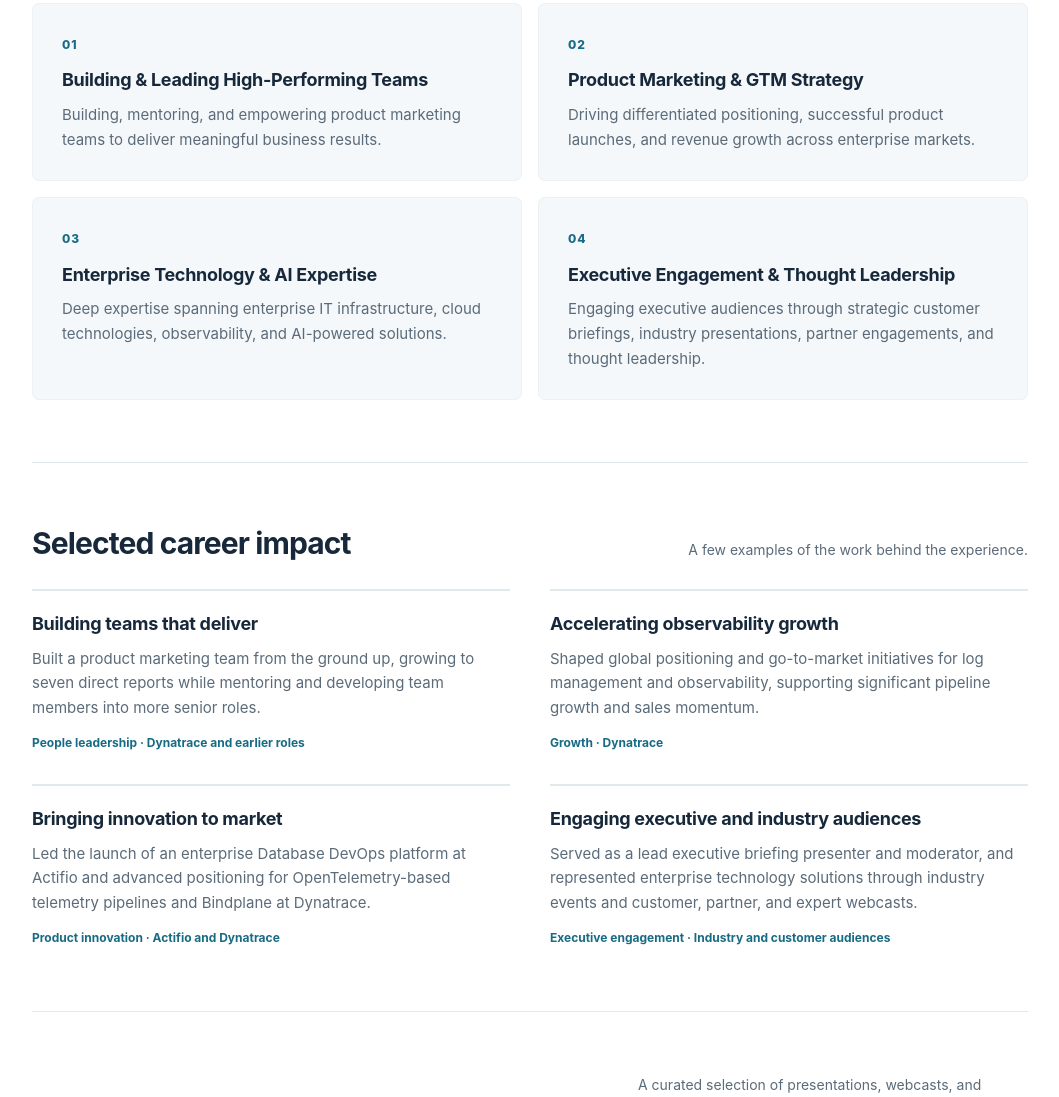
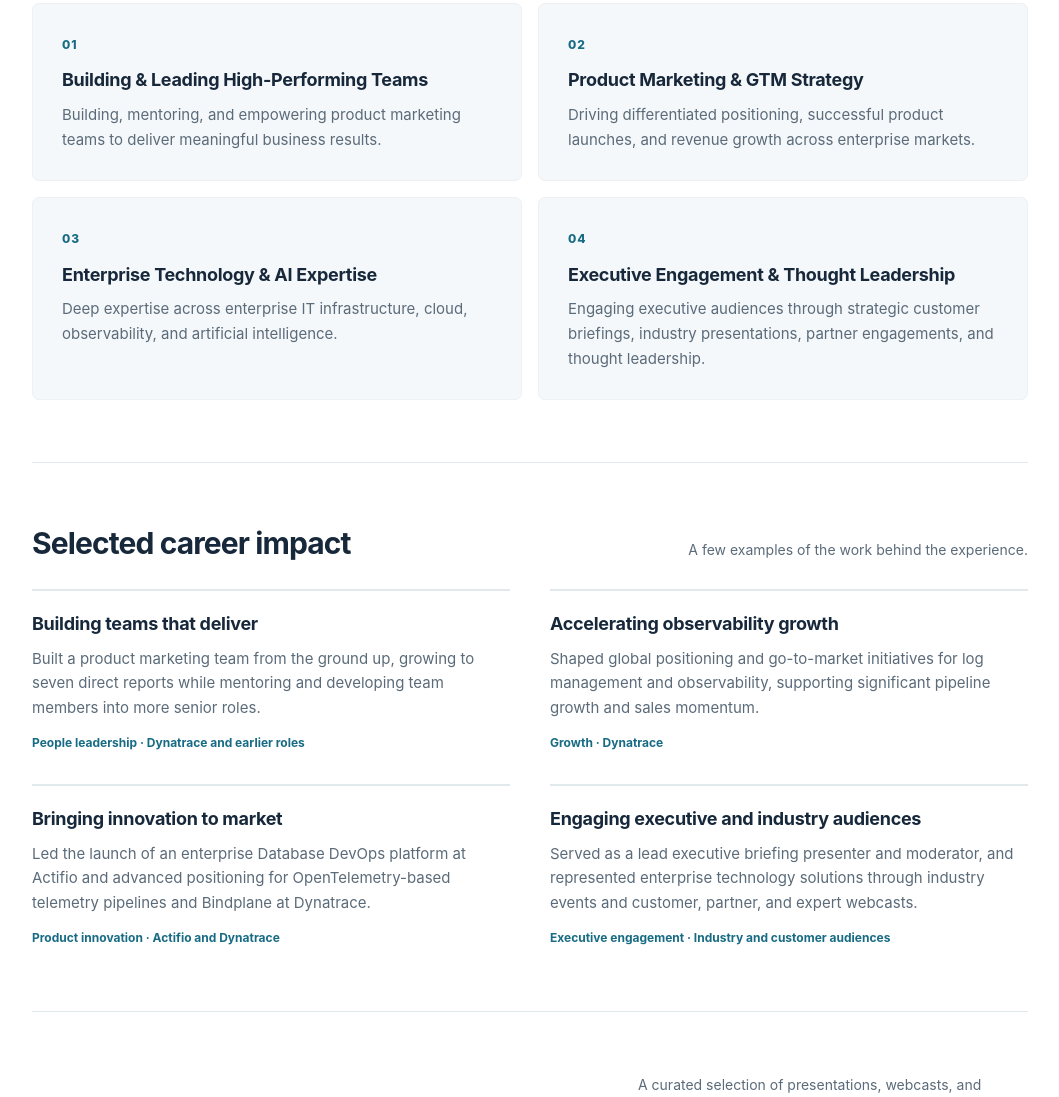
Before and after one commit to jl-678/jl-678.github.io, a plain HTML site: page index.html in a window 1280 px wide. Shown: the part 740-1837 px from the top of the page, without its empty margins (110-1169 px from the left). Drawn offline with Linux system fonts and the light colour scheme.

Commit message:
Refine enterprise technology and AI positioning

```diff
--- a/index.html
+++ b/index.html
@@ -14,7 +14,7 @@
 <section id="expertise"><div class="section-head"><h2>What I bring</h2><p class="hint">Four dimensions of leadership, grounded in more than two decades in enterprise technology.</p></div><div class="grid">
 <article class="pillar"><span class="number">01</span><h3>Building &amp; Leading High-Performing Teams</h3><p>Building, mentoring, and empowering product marketing teams to deliver meaningful business results.</p></article>
 <article class="pillar"><span class="number">02</span><h3>Product Marketing &amp; GTM Strategy</h3><p>Driving differentiated positioning, successful product launches, and revenue growth across enterprise markets.</p></article>
-<article class="pillar"><span class="number">03</span><h3>Enterprise Technology &amp; AI Expertise</h3><p>Deep expertise spanning enterprise IT infrastructure, cloud technologies, observability, and AI-powered solutions.</p></article>
+<article class="pillar"><span class="number">03</span><h3>Enterprise Technology &amp; AI Expertise</h3><p>Deep expertise across enterprise IT infrastructure, cloud, observability, and artificial intelligence.</p></article>
 <article class="pillar"><span class="number">04</span><h3>Executive Engagement &amp; Thought Leadership</h3><p>Engaging executive audiences through strategic customer briefings, industry presentations, partner engagements, and thought leadership.</p></article>
 </div></section>
 <section id="impact"><div class="section-head"><h2>Selected career impact</h2><p class="hint">A few examples of the work behind the experience.</p></div><div class="impacts">
```
Also changed, not shown: 1 other file.
